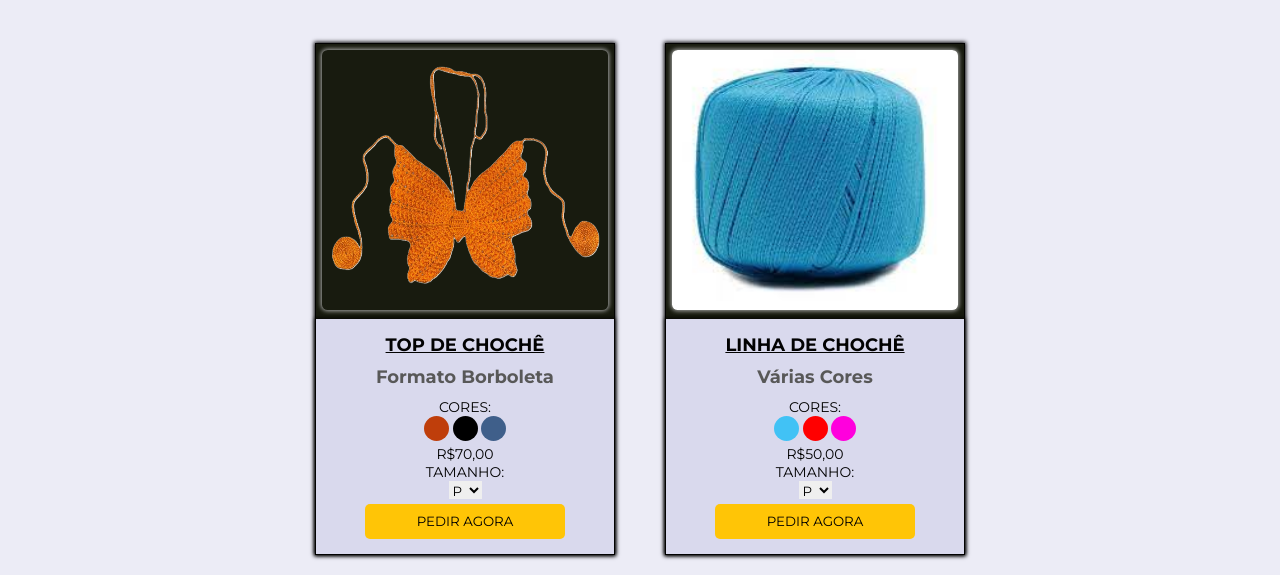
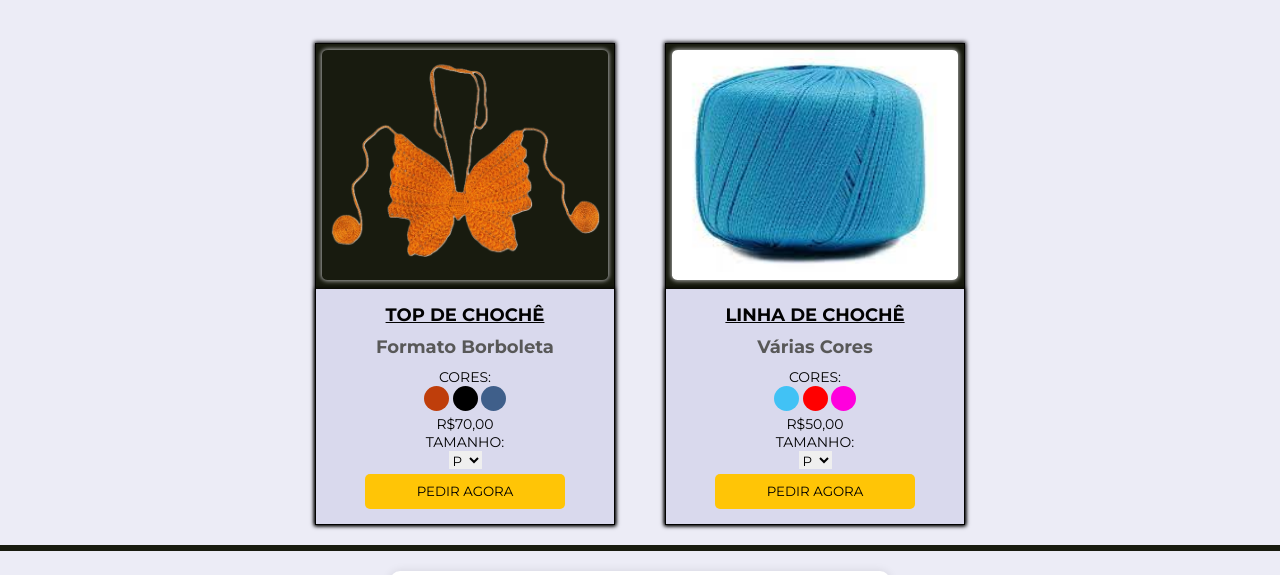
Before and after one commit to Derik-Carv/entrelacos, a plain HTML site: page index.html in a window 1280 px wide. Shown: the part 684-1259 px from the top of the page. Drawn offline with nearby package versions, Linux system fonts and the light colour scheme; a web font is replaced by a local one.

Commit message:
ajuste img altura do item

```diff
--- a/src/css/styles.css
+++ b/src/css/styles.css
@@ -555,7 +555,7 @@ section {
             box-shadow: 0px 0px 4px 1px #aaa;
             margin: 2% 0%;
             width: 96%;
-            height: 260px;
+            height: 230px;
             border-radius: 2%;
         }
     }
```
